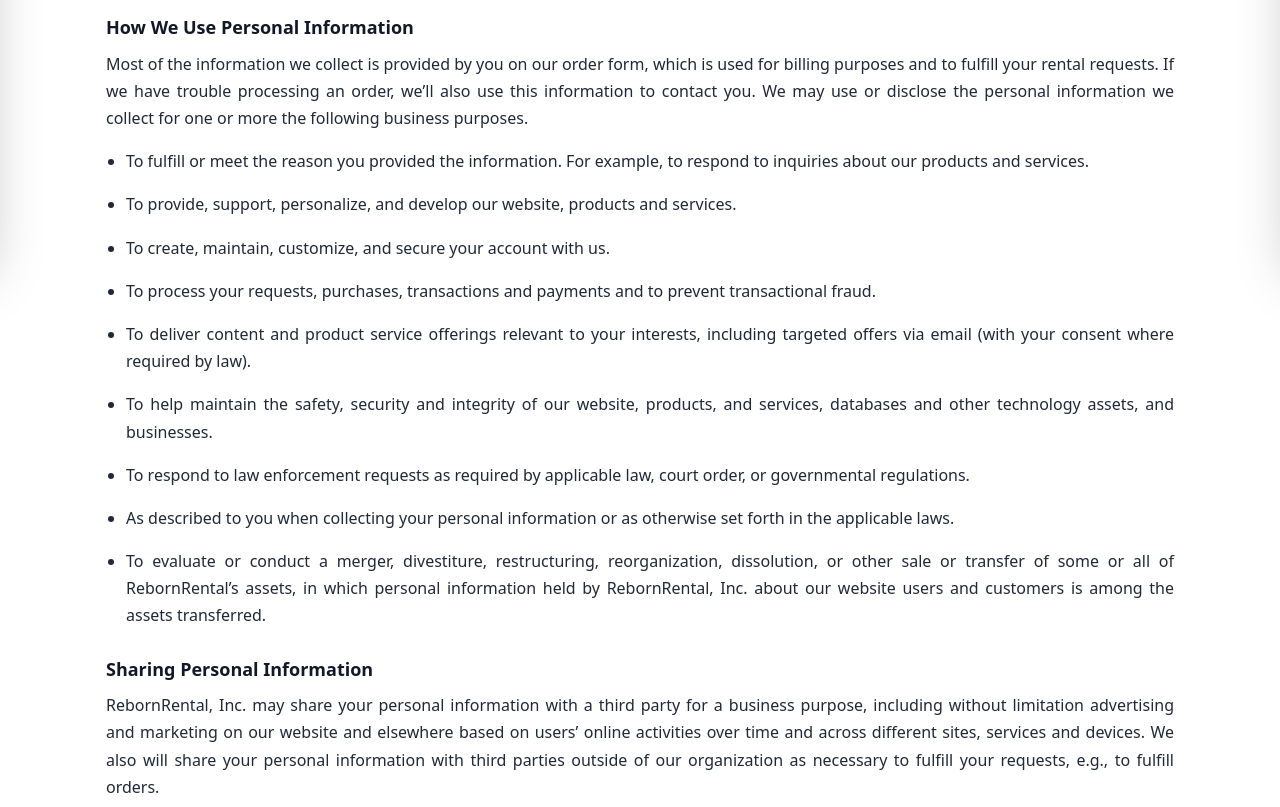
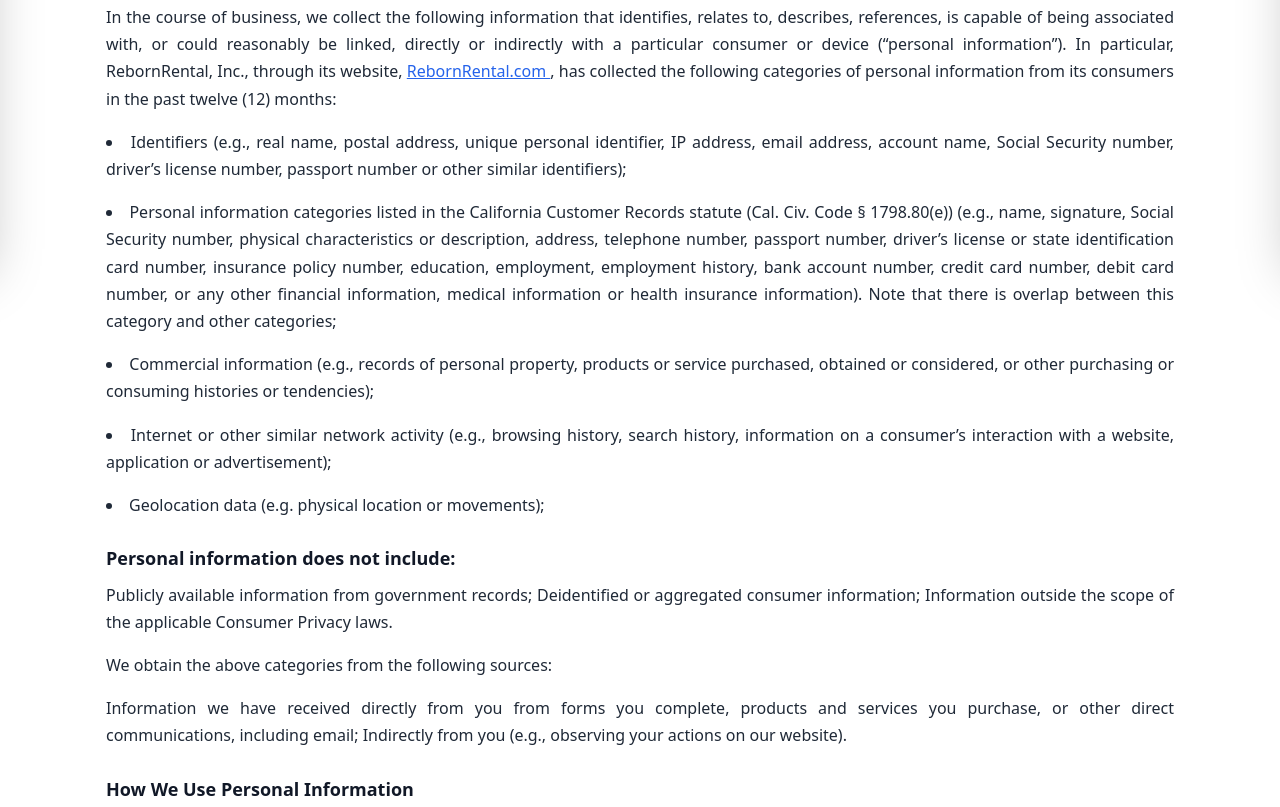
Before and after one commit to cbbeandresvargas/reborn-rentals, an Astro site in the folder reborn-rental/: page /Privacy-Policy in a window 1280 px wide. Shown: the part 539-1346 px from the top of the page. Built offline with nearby package versions, Linux system fonts and the light colour scheme; Astro itself is replaced by a stand-in of ours.

Commit message:
fix: fixing privacy.policy page

```diff
--- a/reborn-rental/src/pages/Privacy-Policy.astro
+++ b/reborn-rental/src/pages/Privacy-Policy.astro
@@ -47,7 +47,7 @@
   <main class="privacy-container">
     <!-- Encabezado principal -->
     <h1>Privacy Policy</h1>
-    <p><strong>[Updated Month Day, Year]</strong></p>
+    <p><strong>[Updated April 23, 2025]</strong></p>
 
     <!-- Introducción general -->
     <p>
@@ -64,6 +64,47 @@
         <li>Information Collection, Use, and Sharing </li>
         <li>Information we collect </li>
     </ul>
+    <p>
+      In the course of business, we collect the following information that identifies, relates to, describes, references,
+      is capable of being associated with, or could reasonably be linked, directly or indirectly with a particular
+      consumer or device (“personal information”). In particular, RebornRental, Inc., through its website, <a href="RebornRental.com">RebornRental.com </a>,
+      has collected the following categories of personal information from its consumers in the past twelve (12) months:
+    </p>
+    <li>
+      Identifiers (e.g., real name, postal address, unique personal identifier, IP address, email address,
+      account name, Social Security number, driver’s license number, passport number or other similar identifiers);
+    </li>
+    <li>
+      Personal information categories listed in the California Customer Records statute (Cal. Civ. Code § 1798.80(e))
+      (e.g., name, signature, Social Security number, physical characteristics or description, address, telephone number,
+      passport number, driver’s license or state identification card number, insurance policy number, education, employment,
+      employment history, bank account number, credit card number, debit card number, or any other financial information,
+      medical information or health insurance information). Note that there is overlap between this category and other categories;
+    </li>
+    <li>
+      Commercial information (e.g., records of personal property, products or service purchased, obtained or considered,
+      or other purchasing or consuming histories or tendencies);
+    </li>
+    <li>
+      Internet or other similar network activity (e.g., browsing history, search history, information on a consumer’s
+      interaction with a website, application or advertisement);
+    </li>
+    <li>
+      Geolocation data (e.g. physical location or movements);
+    </li>
+
+    <h2>Personal information does not include:</h2>
+    <p>Publicly available information from government records;
+      Deidentified or aggregated consumer information;
+      Information outside the scope of the applicable Consumer Privacy laws.</p>
+    <p>
+      We obtain the above categories from the following sources:
+    </p>
+    <p>
+      Information we have received directly from you from forms you complete,
+      products and services you purchase, or other direct communications, including email;
+      Indirectly from you (e.g., observing your actions on our website).
+    </p>
 
     <h2>How We Use Personal Information</h2>
     <p>Most of the information we collect is provided by you on our order form,
```
